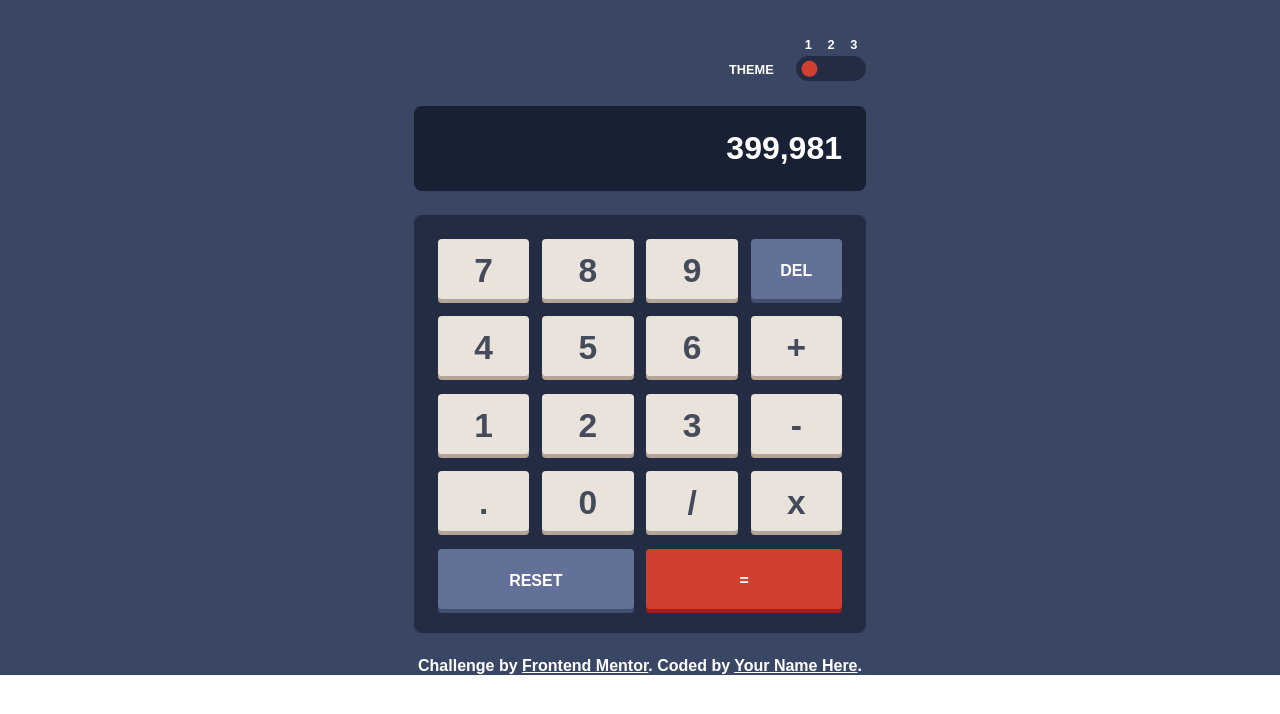
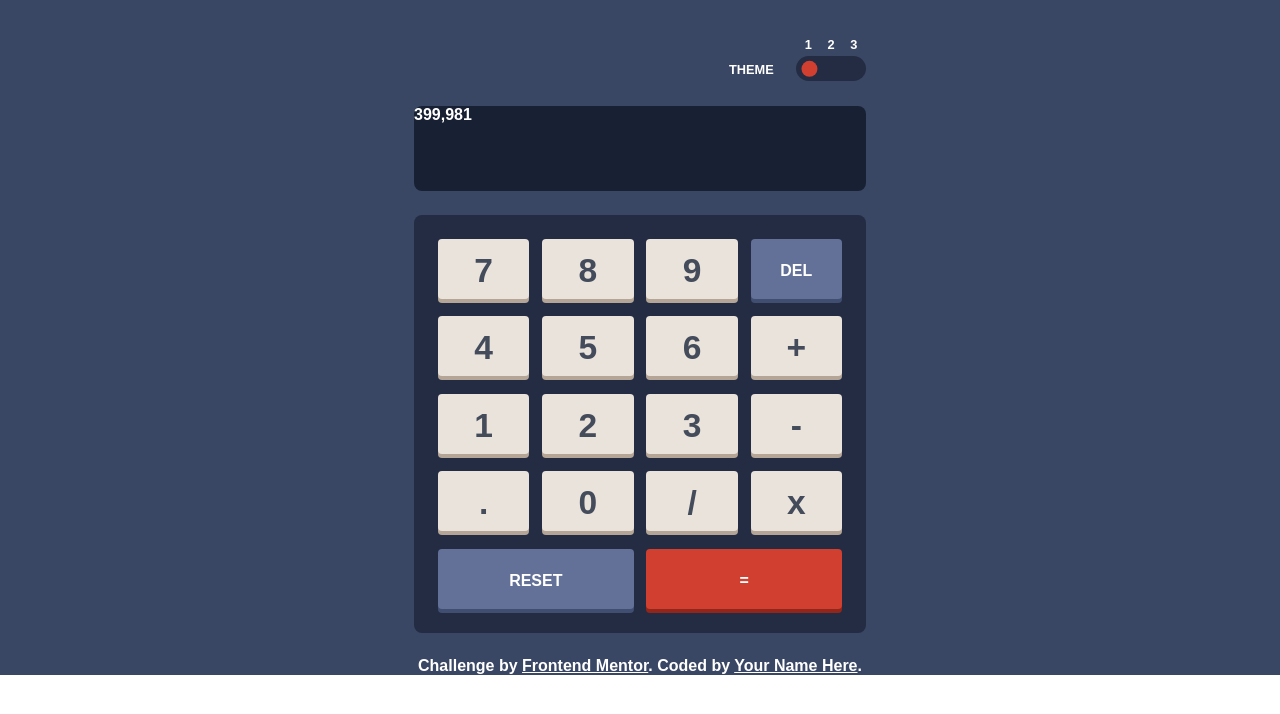
Before and after one commit to tomwf/calc, a React (Create React App) app: page / in a window 1280 px wide. Shown: the top 714 px of the page. Built offline with nearby package versions, Linux system fonts and the light colour scheme.

Commit message:
style: fix label color

```diff
--- a/src/App.scss
+++ b/src/App.scss
@@ -311,7 +311,7 @@ main {
   border-radius: .5em;
   padding-right: 1.5em;
 
-  #label {
+  &__label {
     display: flex;
     justify-content: end;
     align-items: center;
```
